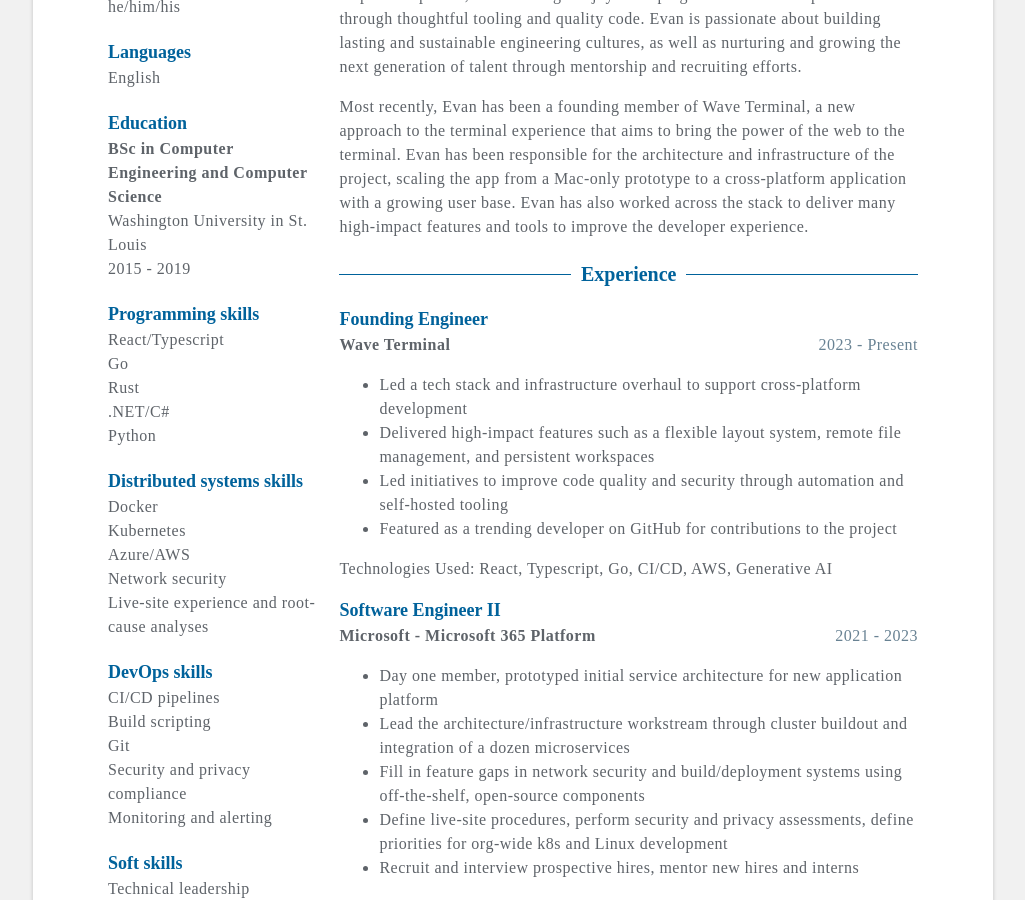
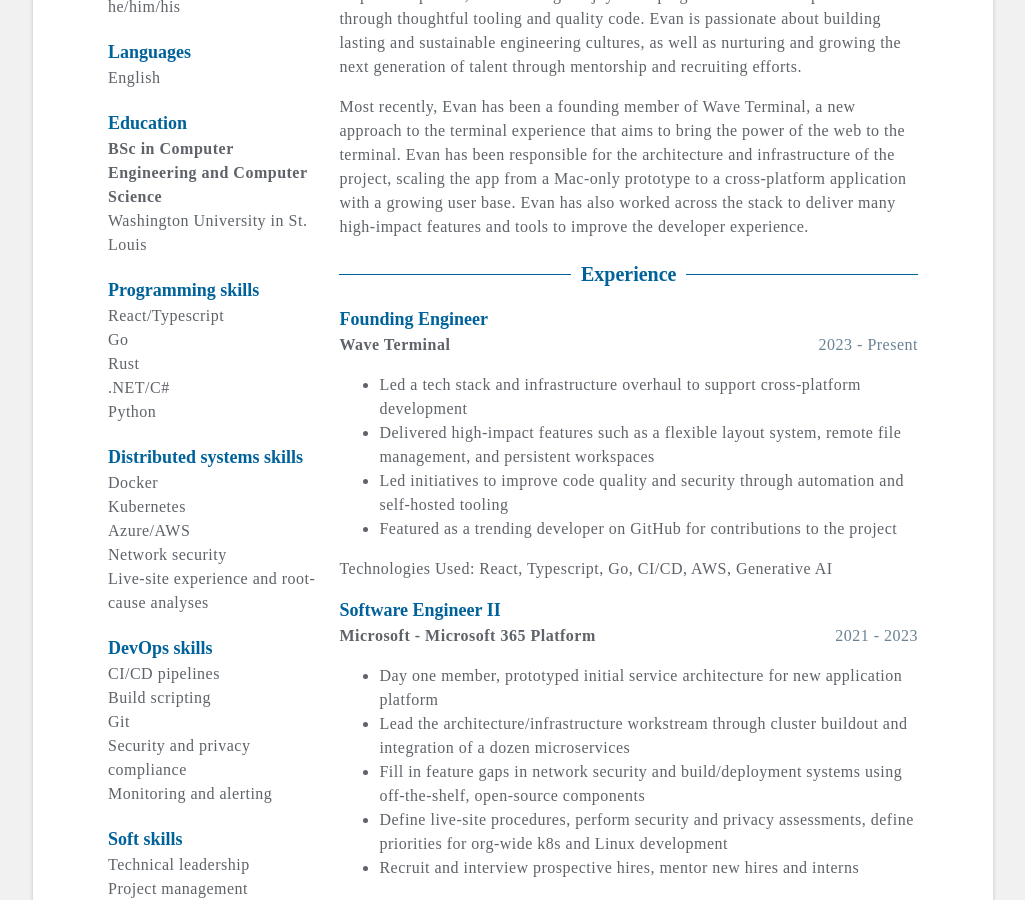
Before and after one commit to esimkowitz/simkowitz.dev, a Jekyll site: the page built from docs/index.html, in a window 1280 px wide and 900 px high, scrolled down 326 px. Shown: the whole window, without its empty margins (127-1152 px from the left). Built offline with Jekyll 4.4.1, drawn with Linux system fonts in a browser that asks for light colours.

Commit message:
remove year

```diff
--- a/docs/_data/data.yml
+++ b/docs/_data/data.yml
@@ -22,7 +22,6 @@
 
 education:
   - degree: BSc in Computer Engineering and Computer Science
-    time: 2015 - 2019
     university: Washington University in St. Louis
 
 skills:
```
